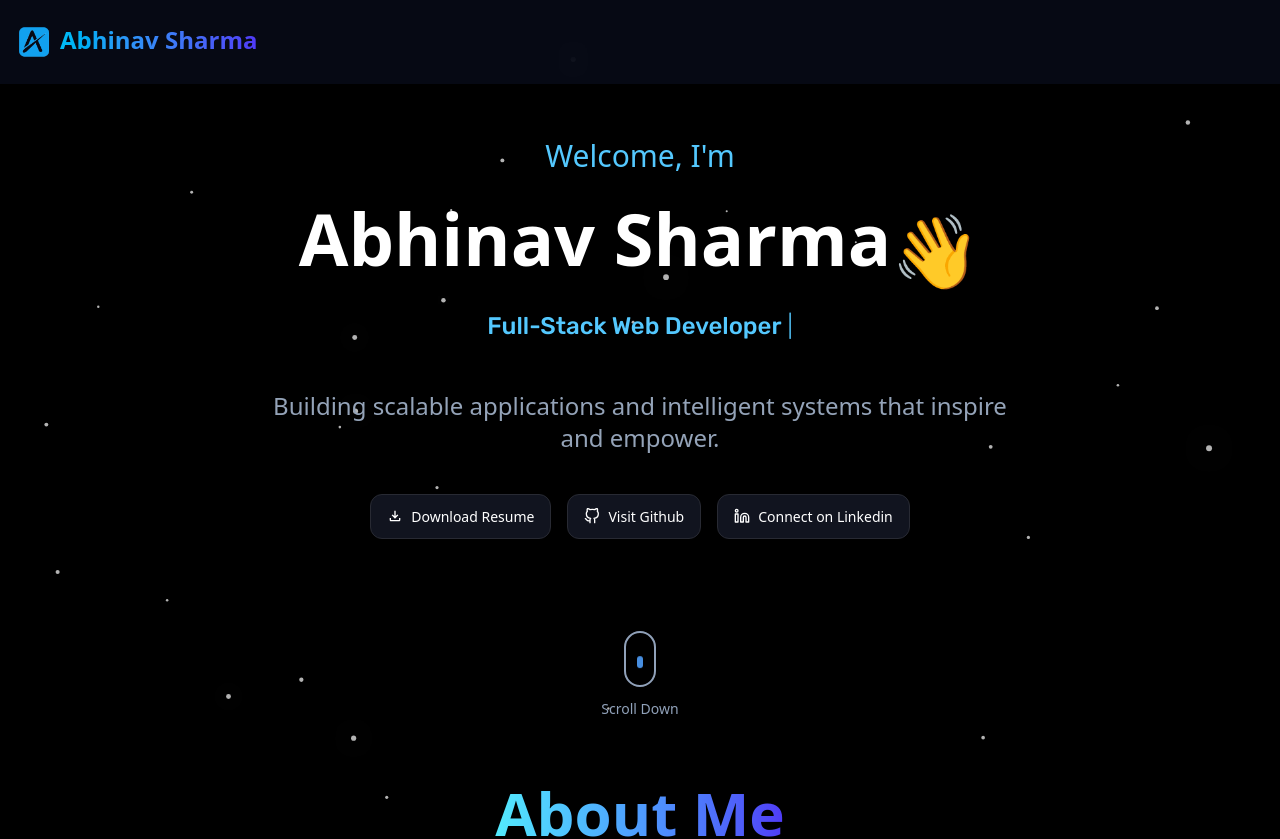
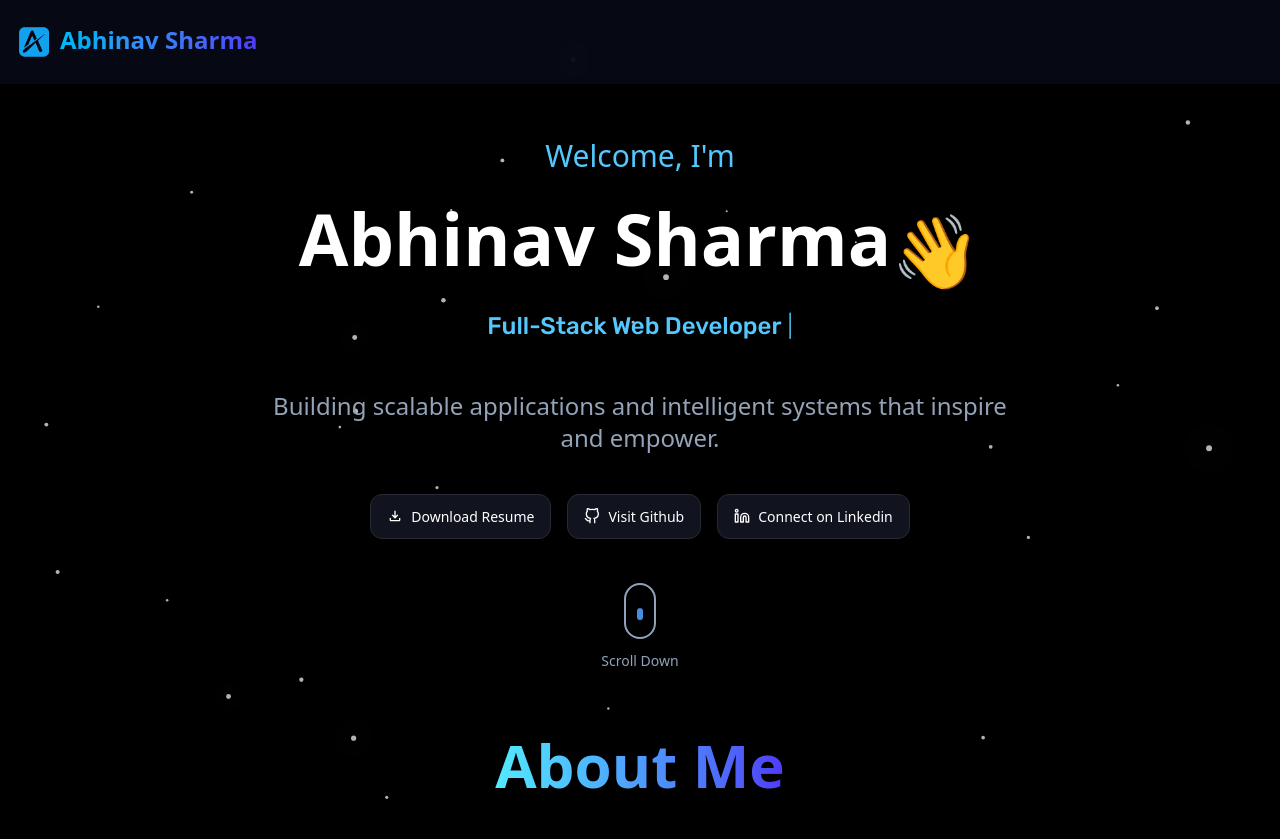
Before and after one commit to Abhinavsharma005/Portfolio, a React (Vite) app: page / in a window 1280 px wide. Shown: the top 839 px of the page. Built offline with nearby package versions, Linux system fonts and the light colour scheme.

Commit message:
adjust ScrollButton margin for improved layout

```diff
--- a/src/Components/ScrollButton.jsx
+++ b/src/Components/ScrollButton.jsx
@@ -19,7 +19,7 @@ const ScrollButton = ({ targetId }) => {
   };
 
   return (
-    <div className="flex flex-col items-center mt-20 mb-16 select-none animate-float">
+    <div className="flex flex-col items-center mt-8 mb-16 select-none animate-float">
       {/* Mouse outline */}
       <div
         onClick={handleScroll}
```
